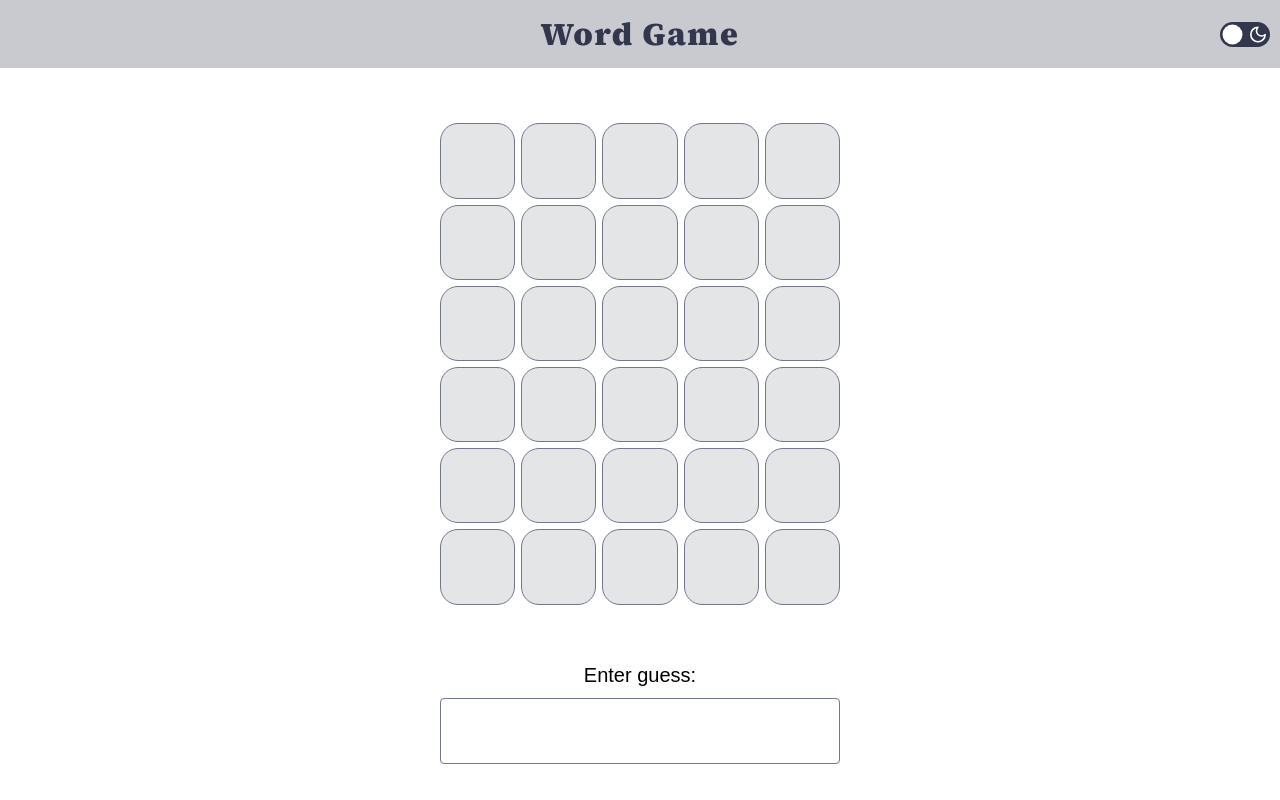
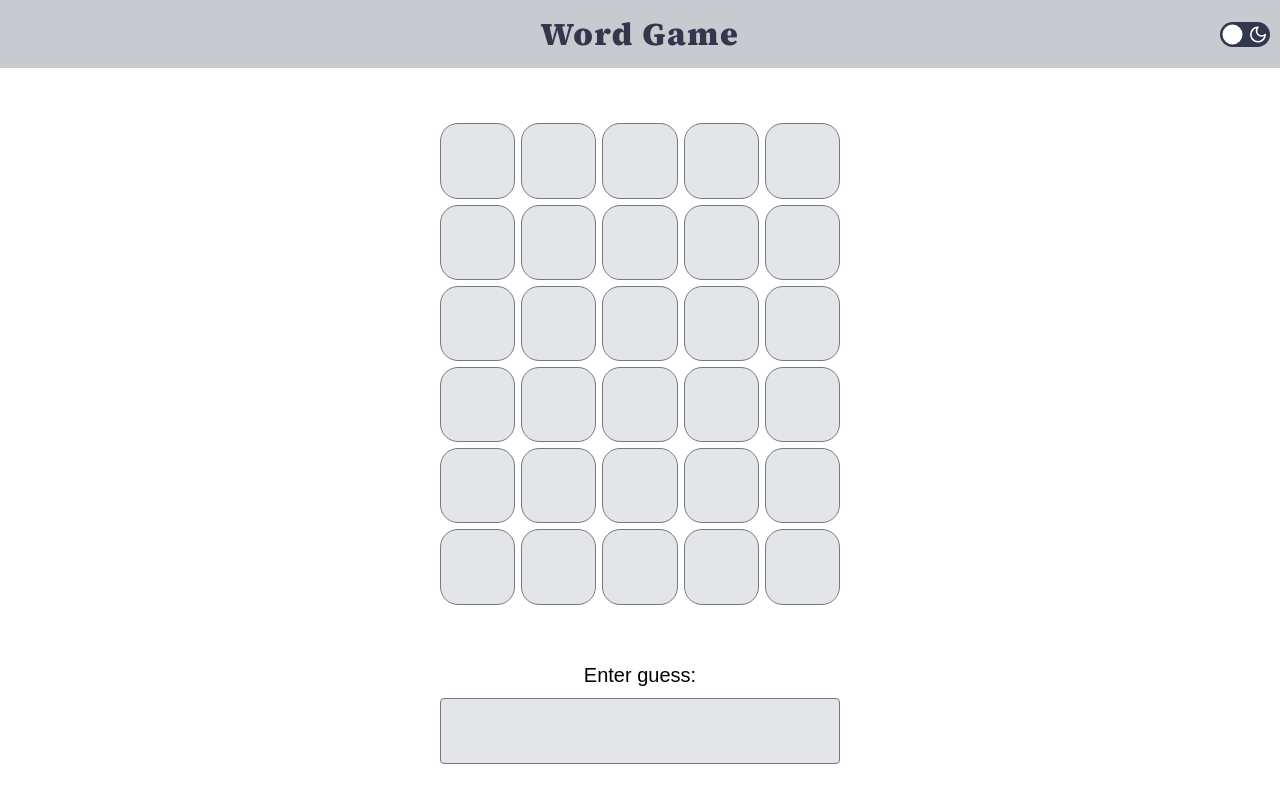
Before and after one commit to sevignator/jwc-courses, a React (Vite) app in the folder packages/joy-of-react/word-game/: page / in a window 1280 px wide. Built offline with nearby package versions, Linux system fonts and the light colour scheme.

Commit message:
Adjust input light mode background

```diff
--- a/packages/joy-of-react/word-game/src/components/GuessInput/GuessInput.module.css
+++ b/packages/joy-of-react/word-game/src/components/GuessInput/GuessInput.module.css
@@ -20,7 +20,7 @@
   width: 100%;
   padding: 8px 16px;
   letter-spacing: 0.1em;
-  background-color: var(--color-gray-900);
+  background-color: var(--color-gray-800);
   border: 1px solid var(--color-gray-500);
   border-radius: 4px;
   font-size: 2rem;
```
